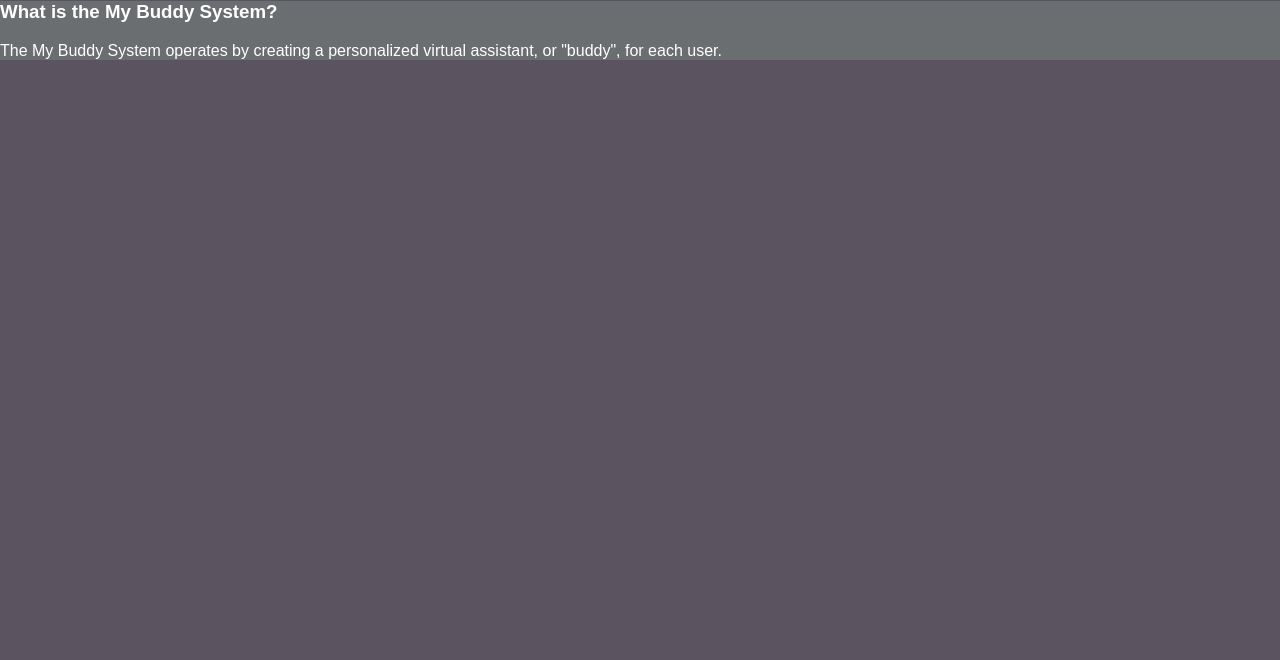
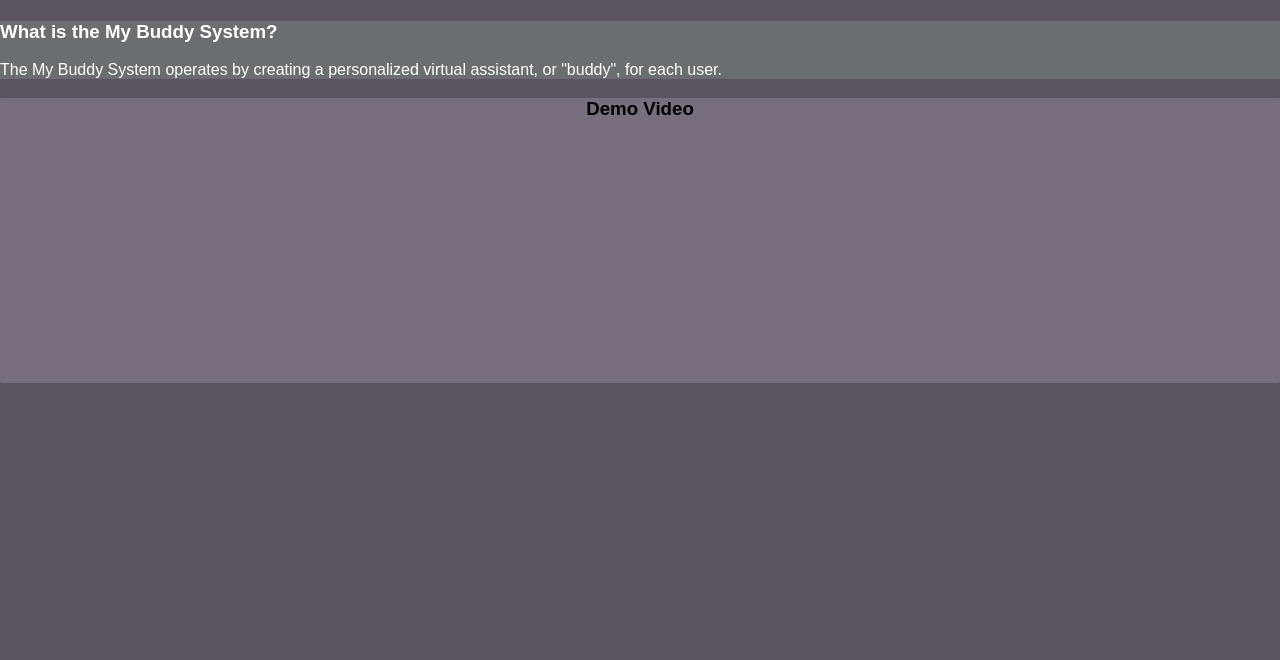
Before and after one commit to aZaamBie/MyBuddySystems, a plain HTML site: page index.html in a window 1280 px wide. Shown: the part 140-800 px from the top of the page. Drawn offline with Linux system fonts and the light colour scheme.

Commit message:
More divisions
I added an "intro" div with a video div inside of it. No videos yet, will still recieve them

```diff
--- a/index.html
+++ b/index.html
@@ -23,7 +23,6 @@
                 <!-- <a href="BusinessApplication.html">Practical Business Application</a> -->
                 <a href=#Youtube_>About us</a>
                 <!-- <a href="AboutTeam.html">About the team</a> -->
-                <a href=#Youtube_>About us</a>
             </div>
         </div>
 
@@ -34,11 +33,21 @@
         </div> -->
 
         <div class="BODY">
-            <div class ="Intro">
+            <div id="Intro">
                 <h3>What is the My Buddy System?</h3>
                 <p>The My Buddy System operates by creating a personalized virtual assistant, or "buddy", for each user.
                 </p>
             </div>
+
+
+            <!-- VIDEO BLOCK -->
+            <div id="videoBlock">
+                <h3>Demo Video</h3>
+                <video width="320" height="240">
+                </video>
+
+            </div>
+
         </div>
         <!-- <h1>Welcome to project MBS</h1 -->
     </body>
--- a/projectMBS-CSS.css
+++ b/projectMBS-CSS.css
@@ -67,7 +67,16 @@ body{
   }
 
 /* BODY STUFF */
-.Intro {
+#Intro {
     color: white;
     background-color: #6B6E70;
+    margin-top: 3%;
+    /* padding-top: 10px; */
 }
+
+#videoBlock {
+    text-align: center;
+    background-color: #796e7e;
+    border: #bdbab1;
+    border-radius: 2px;
+}
```
Also changed, not shown: homepage.txt (added).
